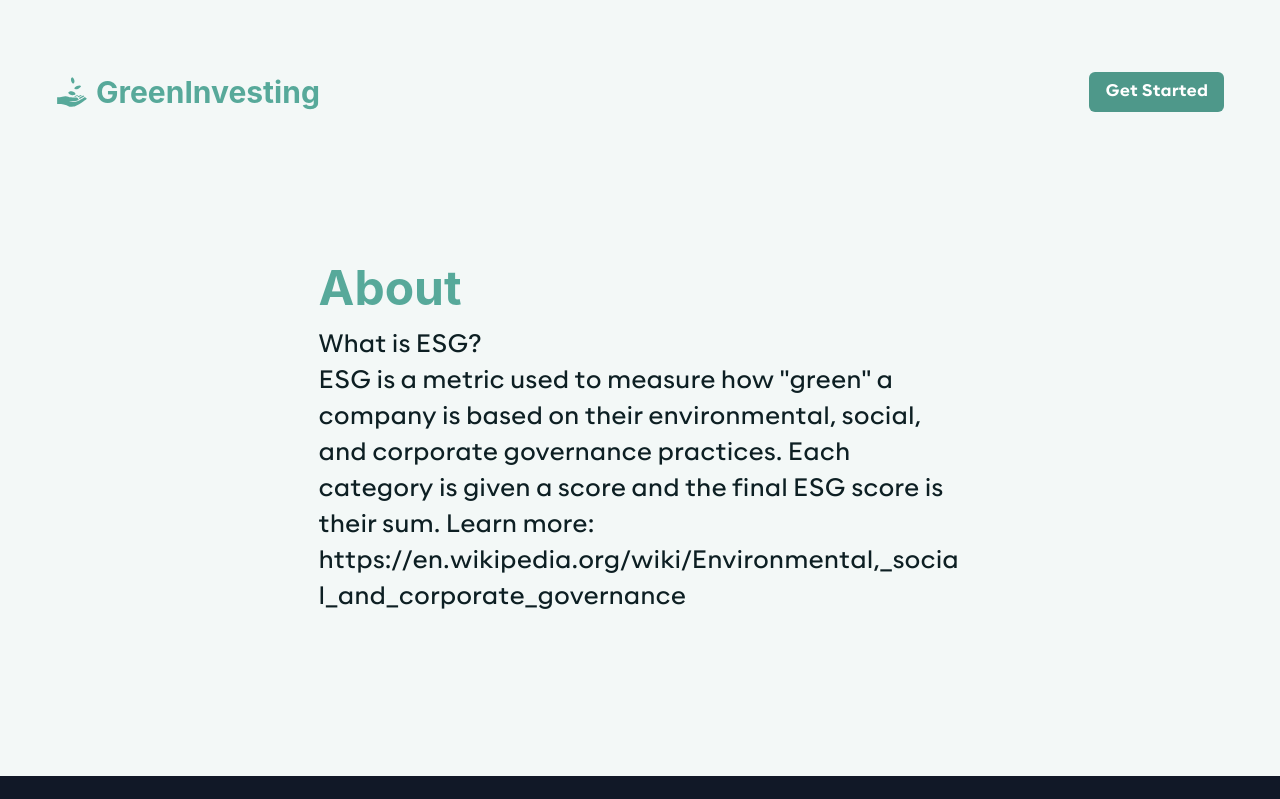
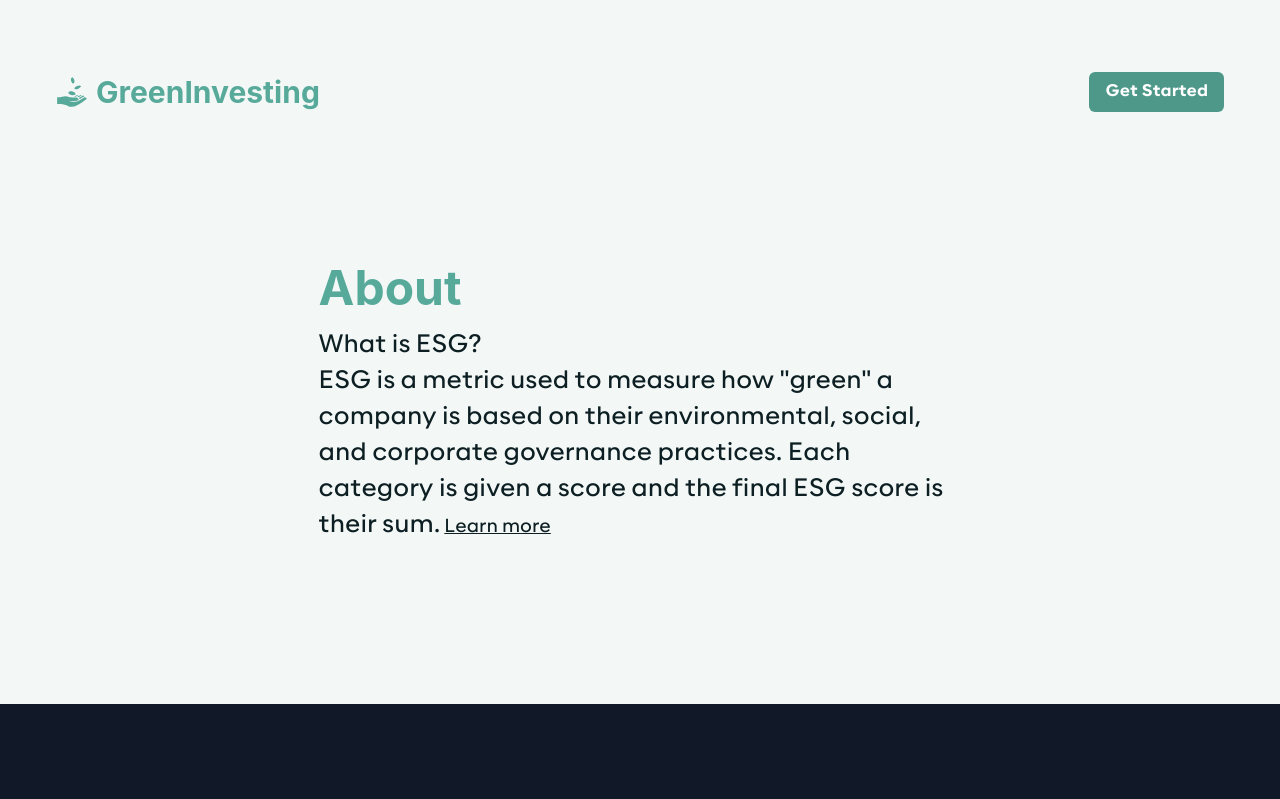
Before and after one commit to ThahaShahzad/Green-Investing--HackDFW-2021, a Next.js app: page /about in a window 1280 px wide. Shown: the top 799 px of the page. Built offline with nearby package versions, Linux system fonts and the light colour scheme.

Commit message:
Build error fix Quote

```diff
--- a/src/pages/about.tsx
+++ b/src/pages/about.tsx
@@ -1,7 +1,7 @@
 import Head from 'next/head'
 
 import LandingLayout from 'components/landing/layout'
-import { Heading, Container, Text } from '@chakra-ui/react'
+import { Heading, Container, Text, Link } from '@chakra-ui/react'
 
 const About = () => {
   return (
@@ -18,9 +18,16 @@ const About = () => {
         <Heading py='4'>About</Heading>
         <Text>What is ESG?</Text>
         <Text>
-          ESG is a metric used to measure how "green" a company is based on their environmental, social, and corporate
-          governance practices. Each category is given a score and the final ESG score is their sum. Learn more:
-          https://en.wikipedia.org/wiki/Environmental,_social_and_corporate_governance
+          ESG is a metric used to measure how &quot;green&quot; a company is based on their environmental, social, and
+          corporate governance practices. Each category is given a score and the final ESG score is their sum.
+          <Link
+            href='https://en.wikipedia.org/wiki/Environmental,_social_and_corporate_governance'
+            target='_blank'
+            ml='1'
+            textDecoration='underline'
+            rel='noopener'>
+            Learn more{' '}
+          </Link>
         </Text>
       </Container>
     </>
```
